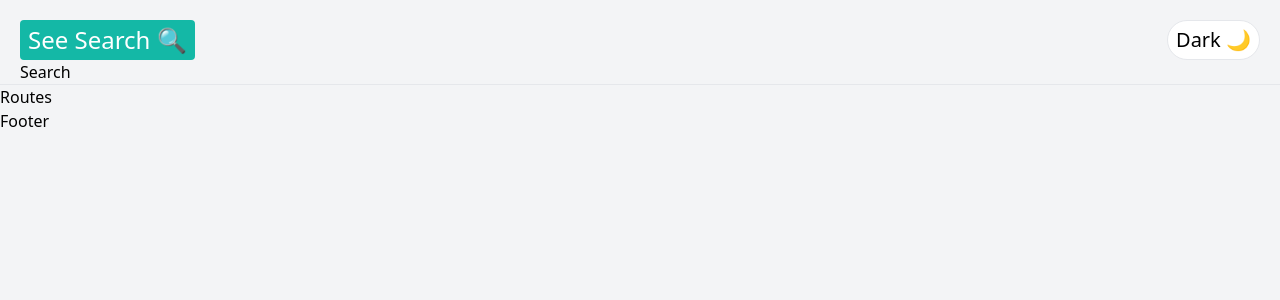
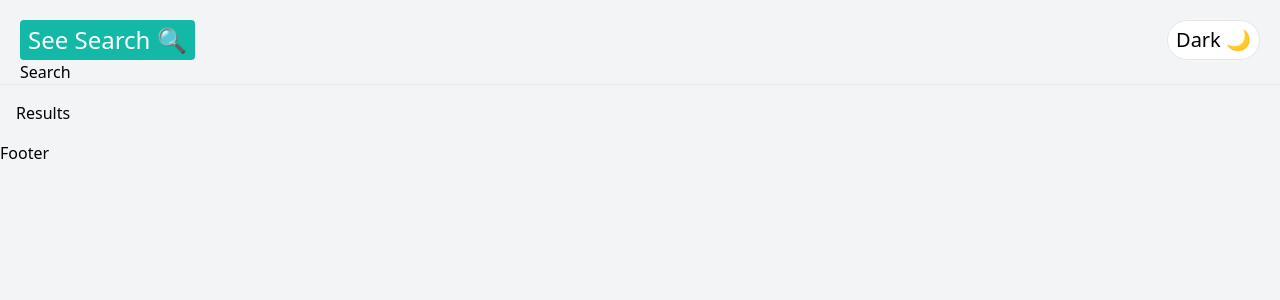
Before and after one commit to sm32d/search-engine, a React (Create React App) app: page /search in a window 1280 px wide. Shown: the top 300 px of the page. Built offline with nearby package versions, Linux system fonts and the light colour scheme.

Commit message:
Added Routes

```diff
--- a/package.json
+++ b/package.json
@@ -10,7 +10,7 @@
     "react-dom": "^18.2.0",
     "react-loader-spinner": "^5.1.7-beta.1",
     "react-player": "^2.10.1",
-    "react-router-dom": "^6.3.0",
+    "react-router-dom": "5",
     "react-scripts": "5.0.1",
     "use-debounce": "^8.0.3",
     "web-vitals": "^2.1.0"
--- /dev/null
+++ b/src/components/Results.jsx
@@ -0,0 +1,5 @@
+import React from "react";
+
+export const Results = () => {
+  return <div>Results</div>;
+};
--- a/src/components/Routes.jsx
+++ b/src/components/Routes.jsx
@@ -1,9 +1,19 @@
 import React from "react";
+import { Switch, Route, Redirect } from "react-router-dom";
+
+import { Results } from "./Results";
 
 export const Routes = () => {
   return (
-    <div>
-      <h1>Routes</h1>
+    <div className="p-4">
+      <Switch>
+        <Route exact path="/">
+          <Redirect to="/search" />
+        </Route>
+        <Route exact path={["/search", "/images", "/news", "/videos"]}>
+          <Results />
+        </Route>
+      </Switch>
     </div>
   );
 };
```
Also changed, not shown: 1 other file (tests, documents, lock files or other folders).
